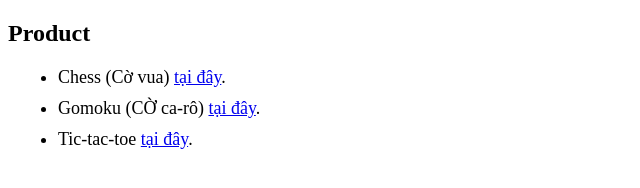
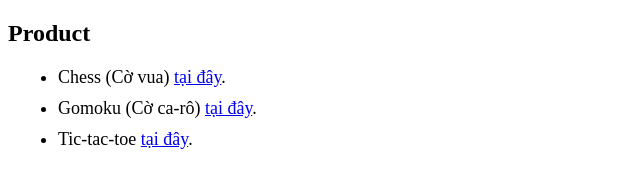
Before and after one commit to nmphu123/game, a plain HTML site: page index.html in a window 1280 px wide. Shown: the full height of the page, 0-640 px from the left. Drawn offline with Linux system fonts and the light colour scheme.

Commit message:
Update index.html

```diff
--- a/index.html
+++ b/index.html
@@ -23,7 +23,7 @@
         <a href="./ai-master-chess/ai-chess.html">tại đây</a>.
       </li>
       <li>
-        Gomoku (CỜ ca-rô)
+        Gomoku (Cờ ca-rô)
         <a href="./gomoku/gomoku-home.html">tại đây</a>.
       </li>
       <li>
```
